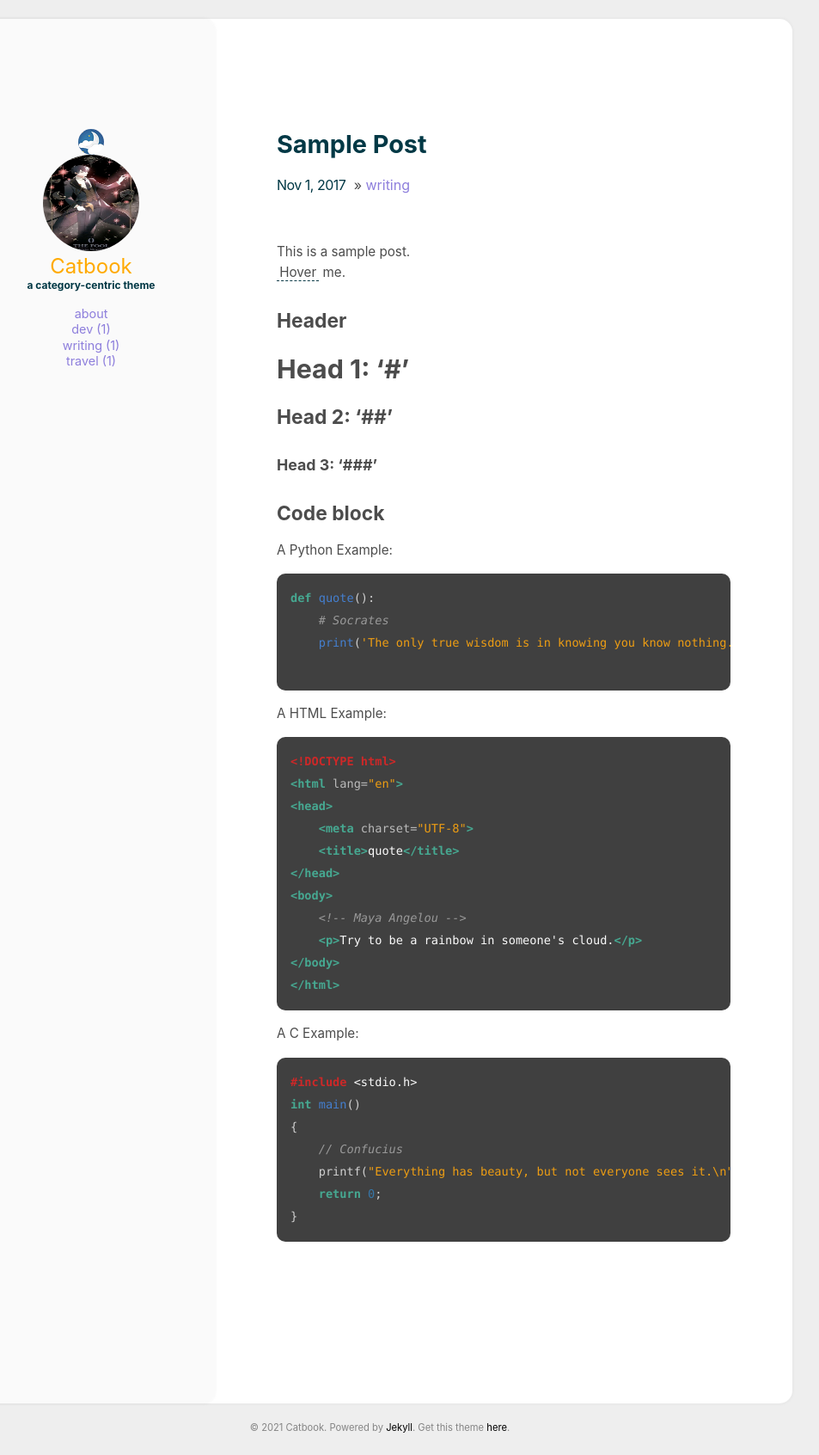
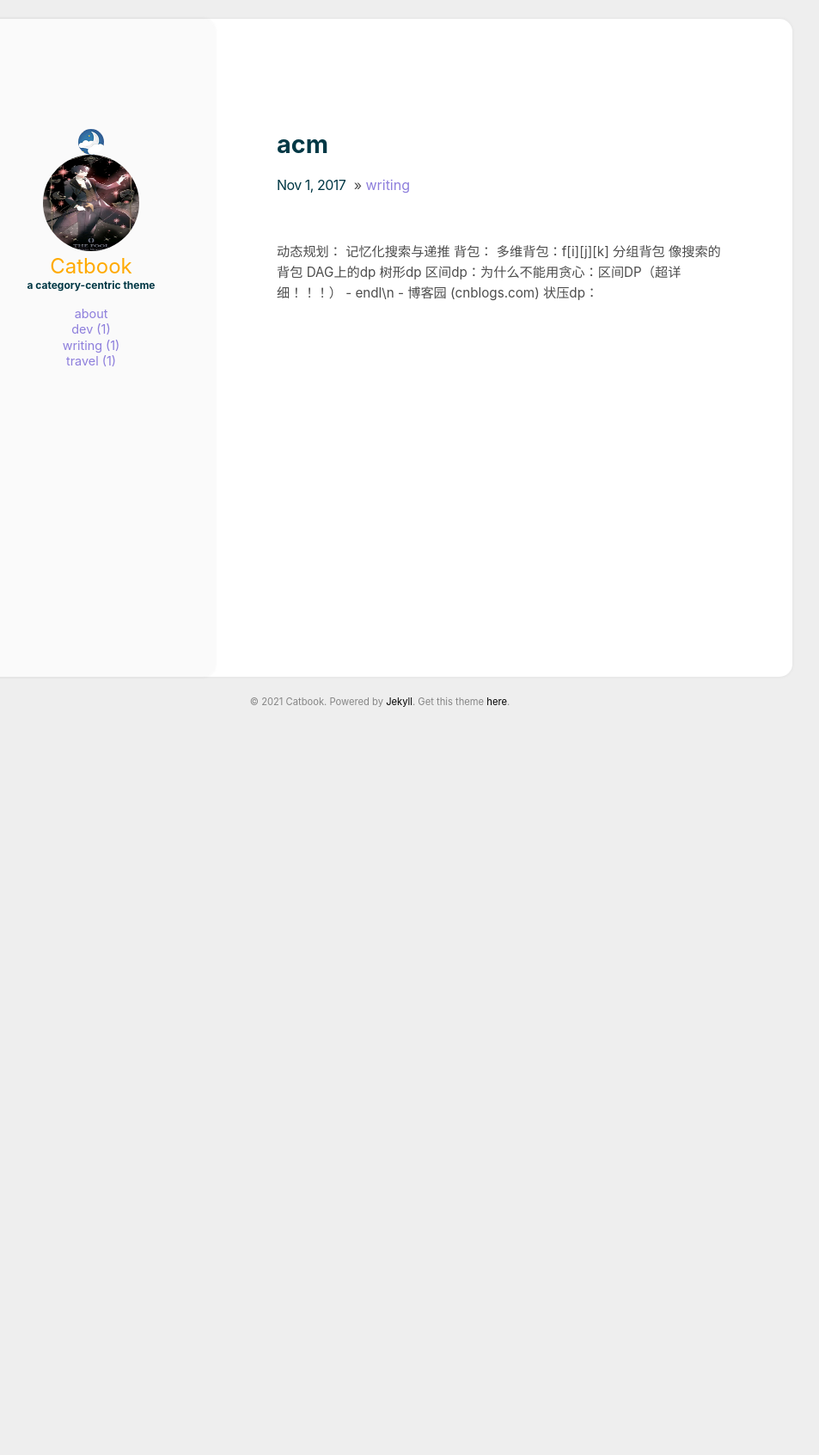
Before and after one commit to nian1125/first.github.io, a Jekyll site: the page built from _posts/2017-11-01-s2.md, in a window 1280 px wide. Shown: the whole page at 86% size, without its empty margins (198-1151 px from the left). Built offline with Jekyll 4.4.1, drawn with Linux system fonts in a browser that asks for light colours; after the commit the page ends 922 px from its top, so only the background shows below that.

Commit message:
Update 2017-11-01-s2.md

````diff
--- a/_posts/2017-11-01-s2.md
+++ b/_posts/2017-11-01-s2.md
@@ -1,52 +1,16 @@
 ---
-title: Sample Post
+title: acm
 categories: [writing]
 comments: true
 ---
 
-This is a sample post.<br>
-<dfn info="You can add extra information">Hover</dfn> me.
-
-## Header
-
-# Head 1: '#'
-## Head 2: '##'
-### Head 3: '###'
-
-## Code block
-A Python Example:
-
-```python
-def quote():
-    # Socrates
-    print('The only true wisdom is in knowing you know nothing.')
-
-```
-A HTML Example:
-
-```html
-<!DOCTYPE html>
-<html lang="en">
-<head>
-    <meta charset="UTF-8">
-    <title>quote</title>
-</head>
-<body>
-    <!-- Maya Angelou -->
-    <p>Try to be a rainbow in someone's cloud.</p>
-</body>
-</html>
-```
-
-
-A C Example:
-
-```c
-#include <stdio.h>
-int main()
-{
-    // Confucius
-    printf("Everything has beauty, but not everyone sees it.\n");
-    return 0;
-}
-```
+动态规划：
+记忆化搜索与递推
+背包：
+多维背包：f[i][j][k]
+分组背包
+像搜索的背包
+DAG上的dp
+树形dp
+区间dp：为什么不能用贪心：区间DP（超详细！！！） - endl\n - 博客园 (cnblogs.com)
+状压dp：
````
